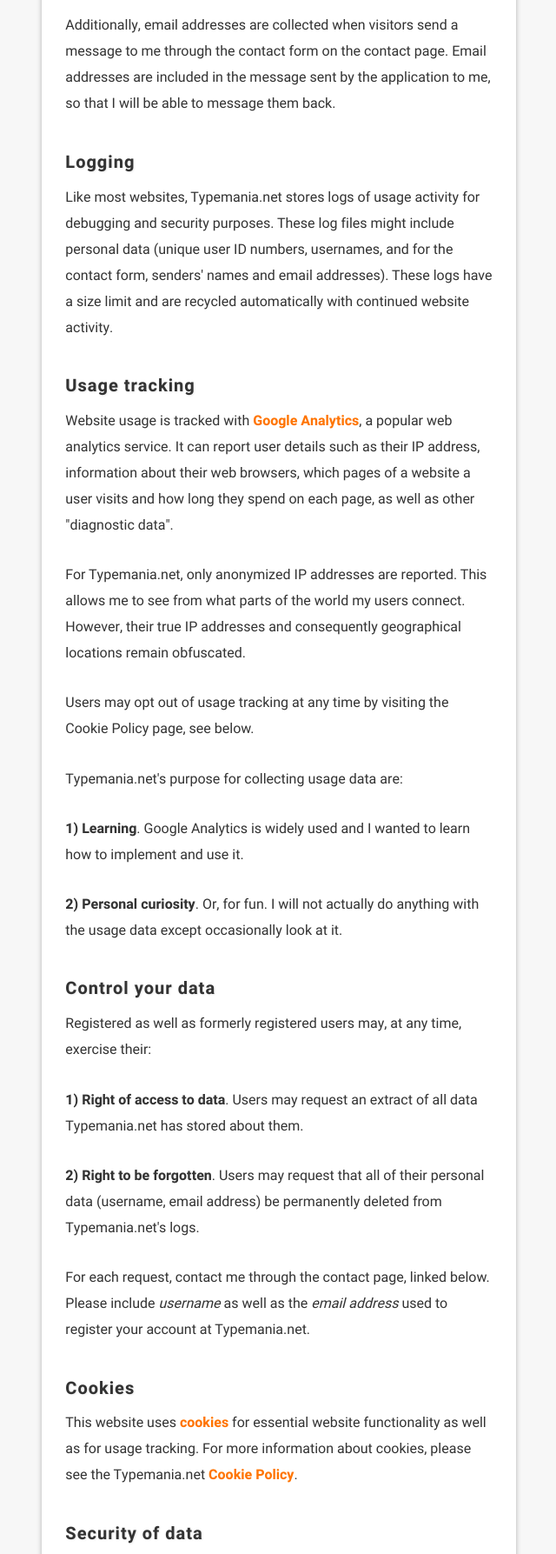
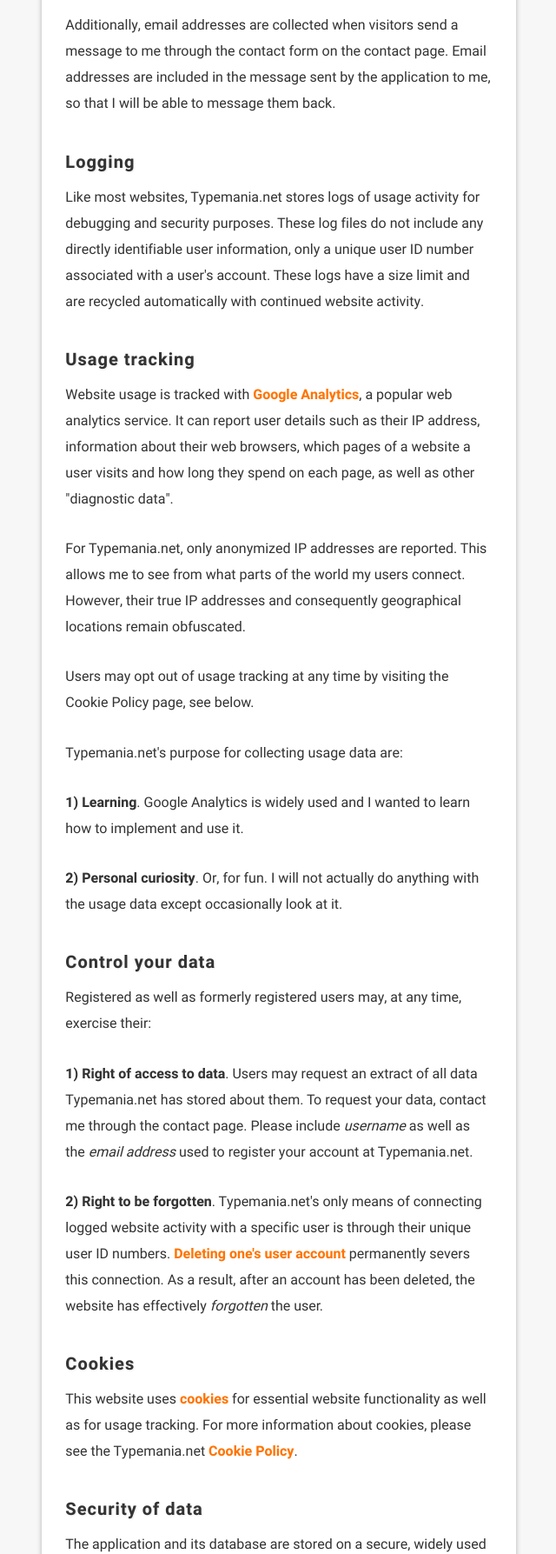
Before and after one commit to patrik-setterberg/type, a Flask app: page /privacy_policy in a window 1280 px wide. Shown: the part 942-2729 px from the top of the page at 87% size, without its empty margins (319-959 px from the left). Run offline with Flask 2, Linux system fonts and the light colour scheme; style sheets or scripts are compiled from the project's sources; some libraries are stand-ins or nearby versions.

Commit message:
Add get user data route, edit log messages

```diff
--- a/app/routes.py
+++ b/app/routes.py
@@ -13,9 +13,10 @@ from datetime import datetime
 from werkzeug.urls import url_parse
 from werkzeug.security import generate_password_hash
 from app.email import send_password_reset_email, send_contact_me_message
-from config import SECRET_HIGH_SCORE_KEY, ADMIN_USER, COOKIE_MAX_AGE
+from config import SECRET_HIGH_SCORE_KEY, ADMIN_USER, COOKIE_MAX_AGE, Config
 from sqlalchemy import func
 import json
+import os
 
 
 # Home
@@ -50,7 +51,7 @@ def login():
 
         login_user(user, remember=form.remember_me.data)
         app.logger.info('[LOGIN] User signed in: (' +
-                        str(user.id) + ') ' + user.username)
+                        str(user.id) + ') //')
         next_page = request.args.get('next')
 
         if not next_page or url_parse(next_page).netloc != '':
@@ -70,8 +71,7 @@ def logout():
 
     if current_user:
         app.logger.info('[LOGOUT] User signed out: (' +
-                        str(current_user.id) + ') ' +
-                        current_user.username)
+                        str(current_user.id) + ') //')
 
         resp.set_cookie('remember_token', '', max_age=0)
         logout_user()
@@ -95,7 +95,7 @@ def register():
         db.session.commit()
 
         app.logger.info('[REGISTRATION] New user registered: (' +
-                        str(user.id) + ') ' + user.username)
+                        str(user.id) + ') //')
 
         flash('Success! You are now a registered user.')
         return redirect(url_for('login'))
@@ -134,6 +134,8 @@ def edit_user():
     if user_form.submit_username.data and user_form.validate():
         current_user.username = user_form.username.data
         db.session.commit()
+        app.logger.info('[EDIT_USER] User changed their username: (' +
+                        str(current_user.id) + ') //')
         flash('Username updated successfully!')
         return redirect(url_for('edit_user'))
 
@@ -141,6 +143,8 @@ def edit_user():
     elif mail_form.submit_email.data and mail_form.validate():
         current_user.email = mail_form.email.data
         db.session.commit()
+        app.logger.info('[EDIT_USER] User changed their email address: (' +
+                        str(current_user.id) + ') //')
         flash('Email updated successfully!')
         return redirect(url_for('edit_user'))
 
@@ -148,6 +152,8 @@ def edit_user():
     elif pass_form.submit_password.data and pass_form.validate():
         current_user.password_hash = generate_password_hash(pass_form.password.data)
         db.session.commit()
+        app.logger.info('[EDIT_USER] User changed their password: (' +
+                        str(current_user.id) + ') //')
         flash('Password updated successfully!')
         return redirect(url_for('edit_user'))
 
@@ -170,7 +176,7 @@ def reset_password_request():
             send_password_reset_email(user)
             app.logger.info(
                 '[PASSWORD_RESET] User requested a password reset: (' +
-                str(user.id) + ') ' + user.username)
+                str(user.id) + ') //')
         flash('Check your email for instructions to reset your password.')
         return redirect(url_for('login'))
 
@@ -193,6 +199,9 @@ def reset_password(token):
     if form.validate_on_submit():
         user.set_password(form.password.data)
         db.session.commit()
+        app.logger.info(
+                '[PASSWORD_RESET] User reset their password: (' +
+                str(user.id) + ') //')
         flash('Your password has been reset.')
         return redirect(url_for('login'))
 
@@ -228,7 +237,7 @@ def delete_user():
         if del_user:
             app.logger.info(
                 '[DELETE_ACCOUNT] User deöeted their account: (' +
-                str(del_user.id) + ') ' + del_user.username)
+                str(del_user.id) + ') //')
             db.session.delete(del_user)
             db.session.commit()
             flash('User account deleted.')
@@ -308,6 +317,9 @@ def update_user_score(high_score_cypher, score):
 
         if score > user.high_score:
             user.high_score = score
+            app.logger.info(
+                '[HIGH_SCORE] User set new personal high score: (' +
+                str(user.id) + ') //')
 
         db.session.commit()
 
@@ -515,6 +527,56 @@ def manage_users():
                            title='Manage users',
                            admin=ADMIN_USER)
 
+
+# Get all user data
+@app.route('/admin/get_data/<user_id>', methods=['GET'])
+@login_required
+def get_data(user_id):
+    """ To allow users to exercise their right of access to data,
+        get all their user info and all lines in log files
+        where their usernames and email addresses occur. """
+
+    if not current_user.username == ADMIN_USER:
+        return redirect(url_for('index'))
+
+    try:
+        user = User.query.filter_by(id=user_id).first_or_404()
+    except:
+        flash('No user with that ID')
+        return redirect(url_for('manage_users'))
+
+    if user:
+        try:
+            response_str = (
+                "*** USER DATA***<br>" +
+                "User ID: " + str(user.id) + "<br>" +
+                "Username: " + user.username + "<br>" +
+                "Email address: " + user.email + "<br>" +
+                "Registered: " + user.registered.strftime("%A, %b %d, %Y") +
+                "<br>" +
+                "Last seen: " + user.last_seen.strftime("%A, %b %d, %Y") +
+                "<br>" +
+                "High score: " + str(user.high_score) + "<br>" +
+                "Times played: " + str(user.times_played) + "<br><br>" +
+                "*** IN LOGS ***<br>")
+        except:
+            response_str = 'Something went wrong. Probably a value missing.'
+
+        logfiles = os.listdir(app.config['LOGS_DIR'])
+
+        for current_file in logfiles:
+            with open(app.config['LOGS_DIR'] + current_file) as f:
+                lines = []
+                for line in f:
+                    if '(' + str(user_id) + ')' in line:
+                        lines.append(line.split('//')[0] + "<br>")
+                lines.reverse()
+                for line in lines:
+                    response_str += line
+
+        return response_str
+
+
 # Delete item from database
 @app.route('/admin/delete_item/<item>/<id>', methods=['GET'])
 @login_required
@@ -549,7 +611,7 @@ def delete_item(item, id):
 
     if item == 'user':
         app.logger.info('[ADMIN] Admin deleted user: (' +
-                        str(del_item.id) + ') ' + del_item.username)
+                        str(del_item.id) + ') //')
 
     db.session.delete(del_item)
     db.session.commit()
@@ -579,8 +641,8 @@ def contact():
                                 form.email.data,
                                 form.message.data)
         flash('Message sent. Thank you!')
-        app.logger.info('[MESSAGE] Visitor sent message through \
-            contact form: (' + form.name.data + ') ' + form.email.data)
+        app.logger.info('[MESSAGE] Visitor sent a message through \
+            contact form.')
         return redirect(url_for('contact'))
 
     return render_template('contact.html', title='Contact', form=form)
--- a/app/templates/manage_users.html
+++ b/app/templates/manage_users.html
@@ -4,11 +4,10 @@
     <div class="card">
         <p class="float-right no-margin-bottom"><a href="{{ url_for('admin') }}">Admin panel</a></p>
         <h3>Manage users</h3>
-        <p><span class="warning bold">Caution</span>: Buttons are hot! Users are deleted immediately from database once buttons are clicked.</p>
-        <p>I should address that. Add some kind of confirmation before user deletion.</p>
+        <p>Click a user's username to view full account information and logged website activity. Generated extract is not easy on the eyes, however it is formatted to be easily copyable in the event a user wishes to access all of Typemania.net's stored information about them.</p>
         {% for user in users %}
         <p>
-           <span class="bold">{{ user.id }}</span>: <a href="{{ url_for('user', username=user.username) }}">{{ user.username }}</a>{% if not user.username == admin %}<span class="float-right"><button onclick='window.location.href="{{ url_for('delete_item', item='user', id=user.id) }}"'><i class="far fa-trash-alt"></i></button></span>{% endif %}<br>
+           <span class="bold">{{ user.id }}</span>: <a href="{{ url_for('get_data', user_id=user.id) }}">{{ user.username }}</a>{% if not user.username == admin %}<span class="float-right"><button onclick='if (confirm("Are you sure you want to delete user?")) {window.location.href="{{ url_for('delete_item', item='user', id=user.id) }}"};'><i class="far fa-trash-alt"></i></button></span>{% endif %}<br>
            Times played: <span class="bold">{{ user.times_played }}</span><br>
            Highest score: <span class="bold">{{ user.high_score }}</span><br>
            Registered: {{ user.registered.strftime("%A, %b %d, %Y") }}<br>
--- a/app/templates/privacy_policy.html
+++ b/app/templates/privacy_policy.html
@@ -11,7 +11,7 @@
         <p>Users can, at any time, <a href="{{ url_for('edit_user') }}">change their login credentials</a> and permanently <a href="{{ url_for('delete_account') }}">delete their user accounts</a> without delay (requires logging in) which erases all user information (such as email address, username) from the website database.</p>
         <p>Additionally, email addresses are collected when visitors send a message to me through the contact form on the contact page. Email addresses are included in the message sent by the application to me, so that I will be able to message them back.</p>
         <h3>Logging</h3>
-        <p>Like most websites, Typemania.net stores logs of usage activity for debugging and security purposes. These log files might include personal data (unique user ID numbers, usernames, and for the contact form, senders' names and email addresses). These logs have a size limit and are recycled automatically with continued website activity.</p>
+        <p>Like most websites, Typemania.net stores logs of usage activity for debugging and security purposes. These log files do not include any directly identifiable user information, only a unique user ID number associated with a user's account. These logs have a size limit and are recycled automatically with continued website activity.</p>
         <h3>Usage tracking</h3>
         <p>Website usage is tracked with <a href="https://marketingplatform.google.com/about/analytics/" target="_blank">Google Analytics</a>, a popular web analytics service. It can report user details such as their IP address, information about their web browsers, which pages of a website a user visits and how long they spend on each page, as well as other "diagnostic data".</p>
         <p>For Typemania.net, only anonymized IP addresses are reported. This allows me to see from what parts of the world my users connect. However, their true IP addresses and consequently geographical locations remain obfuscated.</p>
@@ -21,9 +21,8 @@
         <p><span class="bold">2) Personal curiosity</span>. Or, for fun. I will not actually do anything with the usage data except occasionally look at it.</p>
         <h3>Control your data</h3>
         <p>Registered as well as formerly registered users may, at any time, exercise their:</p>
-        <p><span class="bold">1) Right of access to data</span>. Users may request an extract of all data Typemania.net has stored about them.</p>
-        <p><span class="bold">2) Right to be forgotten</span>. Users may request that all of their personal data (username, email address) be permanently deleted from Typemania.net's logs.</p>
-        <p>For each request, contact me through the contact page, linked below. Please include <span class="emphasize">username</span> as well as the <span class="emphasize">email address</span> used to register your account at Typemania.net.</p>
+        <p><span class="bold">1) Right of access to data</span>. Users may request an extract of all data Typemania.net has stored about them. To request your data, contact me through the contact page. Please include <span class="emphasize">username</span> as well as the <span class="emphasize">email address</span> used to register your account at Typemania.net.</p>
+        <p><span class="bold">2) Right to be forgotten</span>. Typemania.net's only means of connecting logged website activity with a specific user is through their unique user ID numbers. <a href="{{ url_for('delete_account') }}">Deleting one's user account</a> permanently severs this connection. As a result, after an account has been deleted, the website has effectively <span class="emphasize">forgotten</span> the user.</p>
         <h3>Cookies</h3>
         <p>This website uses <a href="https://en.wikipedia.org/wiki/HTTP_cookie" target="_blank">cookies</a> for essential website functionality as well as for usage tracking. For more information about cookies, please see the Typemania.net <a href="{{ url_for('cookie_policy') }}">Cookie Policy</a>.</p>
         <h3>Security of data</h3>
--- a/config.py
+++ b/config.py
@@ -23,6 +23,9 @@ class Config(object):
     MAIL_PASSWORD = os.environ.get('MAIL_PASSWORD')
     ADMINS = ['min@email.se']
 
+    # Logs directory
+    LOGS_DIR = 'logs/'
+
 # Secret high score key
 SECRET_HIGH_SCORE_KEY = 4738
 
```
